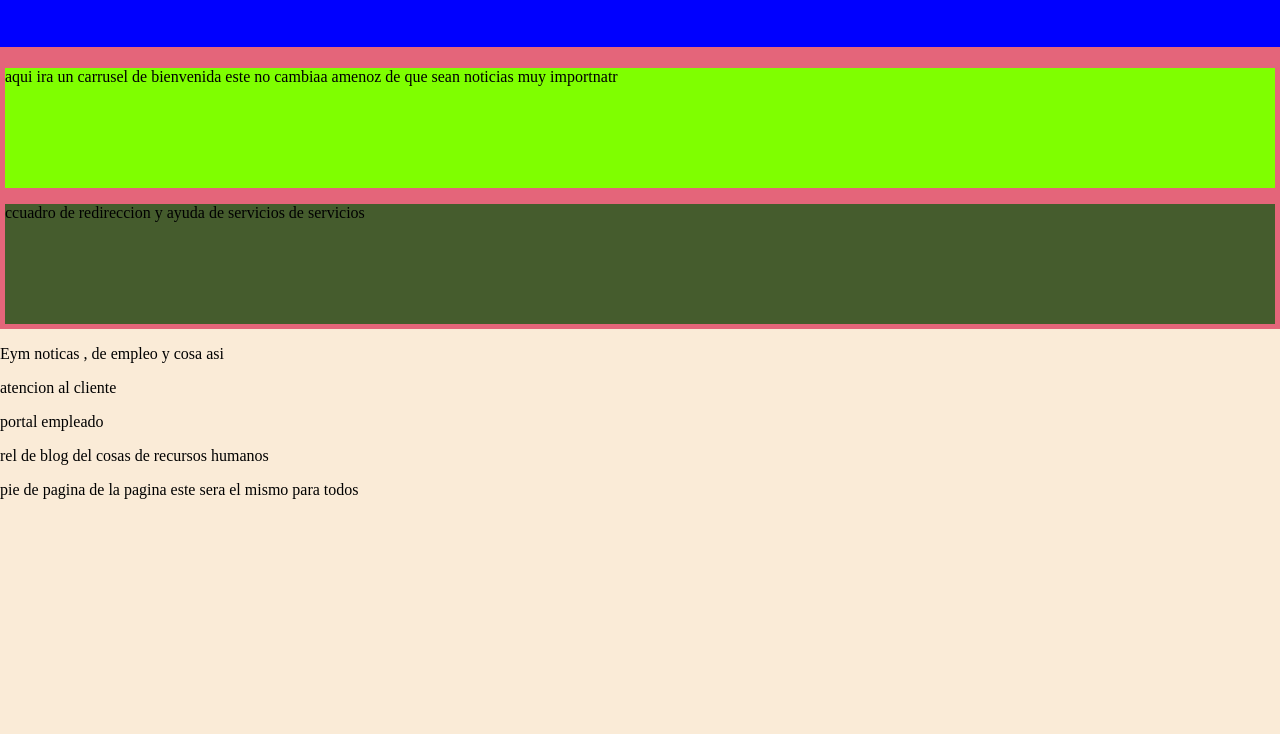
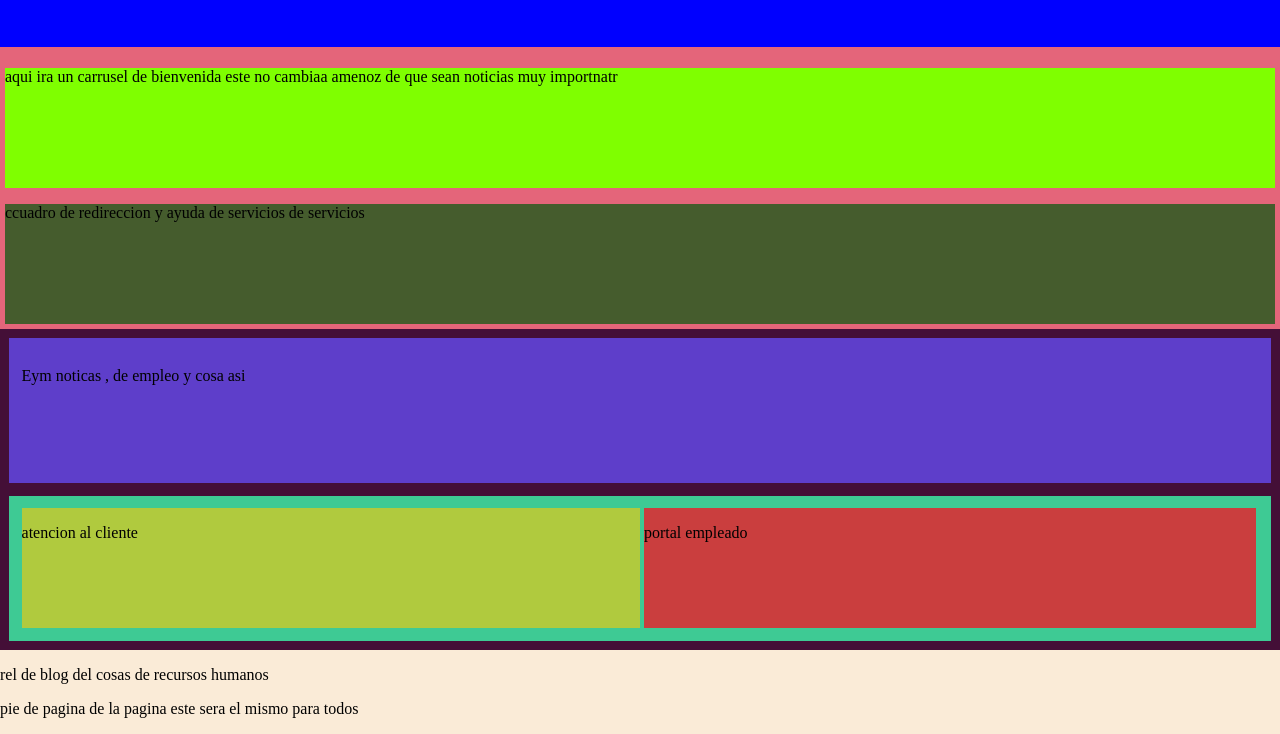
Before and after one commit to edferoca/EyM-page-2023, a plain HTML site: page index.html in a window 1280 px wide. Shown: the part 117-851 px from the top of the page. Before the commit the page ends 800 px from the top, so only its background shows below. Drawn offline with Linux system fonts and the light colour scheme.

Commit message:
adicion de la mitad de index

```diff
--- a/css/styles1.css
+++ b/css/styles1.css
@@ -68,10 +68,7 @@ header{
     color: black;
     padding-right: 10px;
 }
-/*
-main{
-    display: block;
-}*/
+
 
 /*principal*/
 #EyMprincipal{
@@ -91,3 +88,44 @@ main{
     height: 120px;
     padding: 0px;
 }
+
+/* mitad*/
+#EyMactualidad{
+    background-color: rgb(68, 15, 55);
+    padding: 0.7%;
+
+}
+#noticias{
+    background-color: rgb(94, 62, 202);
+    width: 98%;
+    height: 120px;
+    padding: 1%;
+    margin-bottom:1%;
+}
+#EyMactualidad div{
+    background-color: rgb(62, 202, 148);
+    width: 98%;
+    padding: 1%;
+
+
+}
+#atencioncliente{
+    background-color: rgb(176, 202, 62);
+    display: inline-block;
+    margin: 0;
+    width: 50%;
+    height: 120px;
+
+
+
+
+}
+#empleado{
+    background-color: rgb(202, 62, 62);
+    display: inline-block;
+    margin: 0;
+    width: 49.5%;
+    height: 120px;
+
+
+}
```
